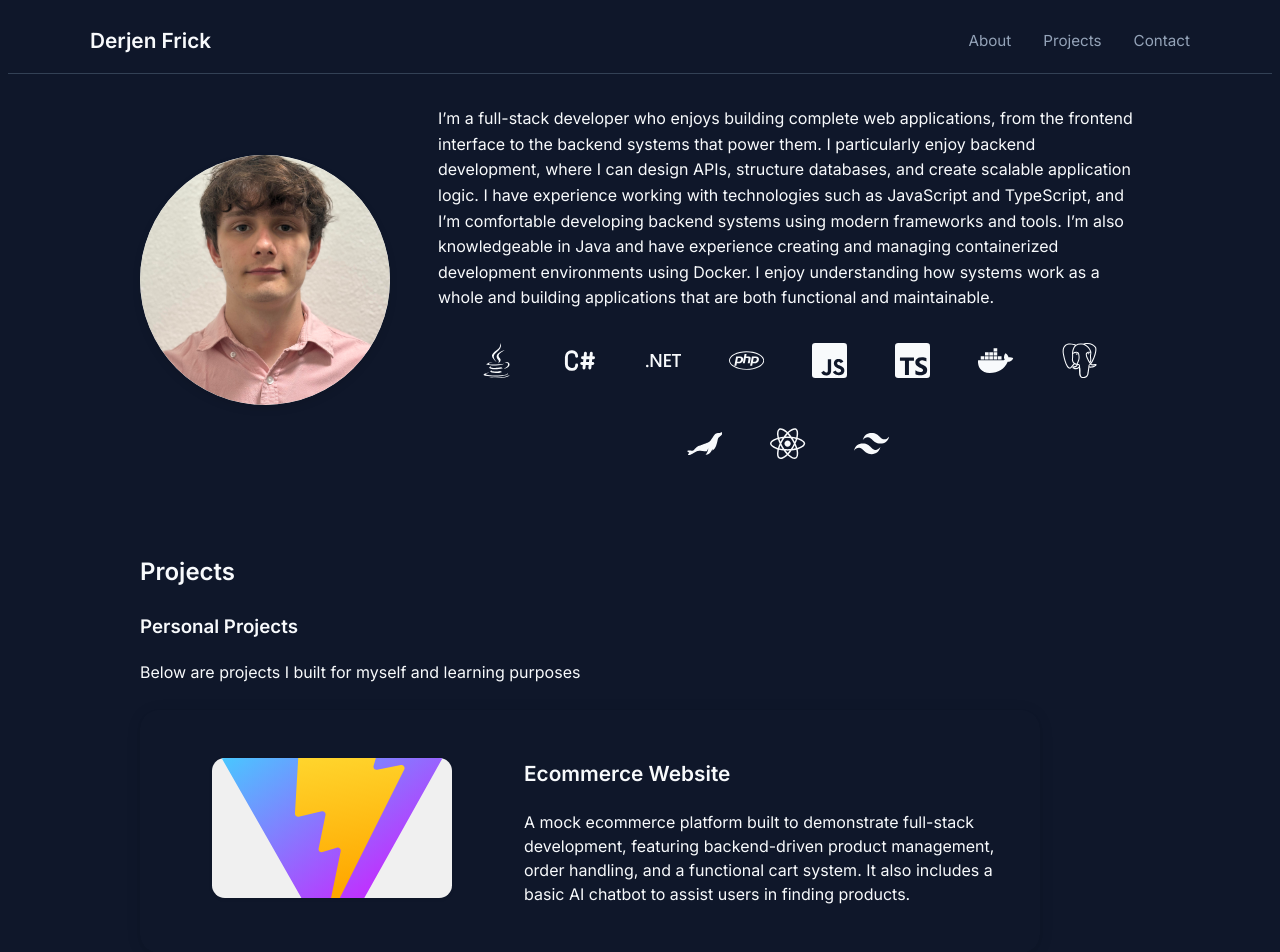
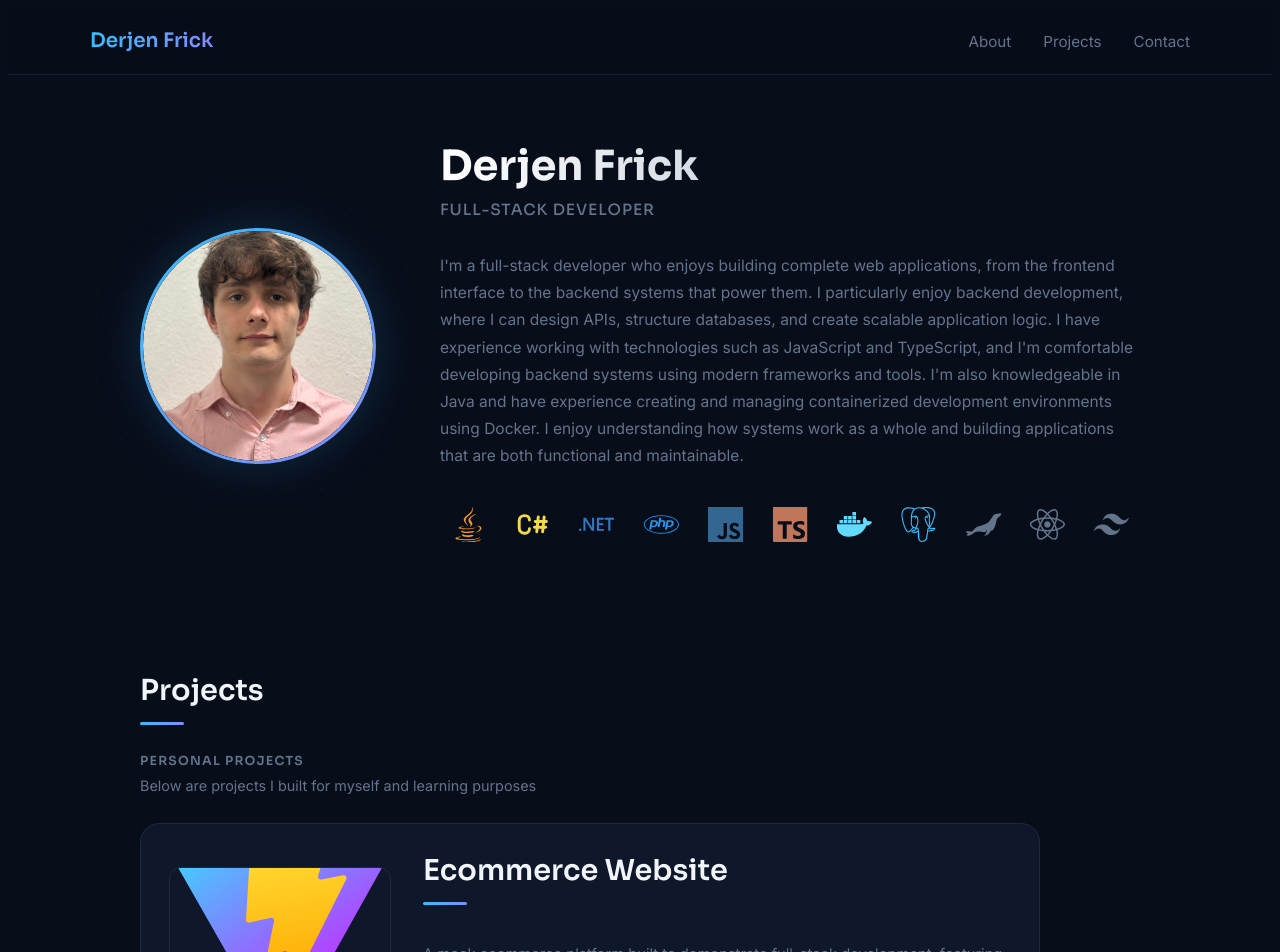
Before and after one commit to oomfrikkie/PortfolioDerjenFrick, a React app in the folder portfolio/: page /home in a window 1280 px wide. Shown: the top 952 px of the page. Built offline with nearby package versions, Linux system fonts and the light colour scheme; the HTML template or start-up script is replaced by a standard one.

Commit message:
redesign

```diff
--- a/portfolio/src/components/navbar/navbar.css
+++ b/portfolio/src/components/navbar/navbar.css
@@ -1,37 +1,44 @@
-.navbar{
+.navbar {
   width: 100%;
-    border-bottom: 1px solid var(--border-subtle);
-    background-color: var(--bg-main);
+  border-bottom: 1px solid rgba(30, 41, 59, 0.7);
+  background-color: rgba(8, 13, 26, 0.85);
+  backdrop-filter: blur(16px);
+  -webkit-backdrop-filter: blur(16px);
+  position: sticky;
+  top: 0;
+  z-index: 100;
   box-sizing: border-box;
   overflow-x: hidden;
 }
 
-.navbar-container{
+.navbar-container {
   max-width: 1100px;
   margin: 0 auto;
   padding: 1rem 2rem;
-
   display: flex;
   justify-content: space-between;
   align-items: center;
 }
 
 /* logo */
-.logo a{
-    font-size: 1.3rem;
+.logo a {
+  font-family: 'Sora', sans-serif;
+  font-size: 1.25rem;
   font-weight: 600;
   text-decoration: none;
-    color: var(--text-main);
+  background: linear-gradient(90deg, #38bdf8 0%, #818cf8 100%);
+  -webkit-background-clip: text;
+  -webkit-text-fill-color: transparent;
+  background-clip: text;
 }
 
 /* nav links */
-/* nav links */
-.nav-links{
+.nav-links {
   display: flex;
   gap: 2rem;
 }
 
-.nav-links a{
+.nav-links a {
   text-decoration: none;
   color: var(--text-muted);
   font-size: 0.95rem;
@@ -48,25 +55,40 @@
   cursor: pointer;
   font-family: inherit;
   text-decoration: none;
-    transition: color 0.2s ease, transform 0.2s ease;
+  transition: color 0.2s ease;
+  position: relative;
+}
+
+.nav-link-btn::after {
+  content: '';
+  position: absolute;
+  bottom: -4px;
+  left: 0;
+  width: 0;
+  height: 2px;
+  background: linear-gradient(90deg, #38bdf8, #818cf8);
+  border-radius: 1px;
+  transition: width 0.25s ease;
 }
 
 .nav-link-btn:hover {
-    color: var(--accent-primary);
-    transform: translateY(-2px);
-}
+  color: var(--text-main);
 }
 
-.nav-links a:hover{
+.nav-link-btn:hover::after {
+  width: 100%;
+}
+
+.nav-links a:hover {
   color: var(--accent-primary);
-    transform: translateY(-2px);
 }
+
 @media (max-width: 900px) {
   .navbar-container {
-        padding: 1rem;
+    padding: 0.9rem 1.25rem;
   }
   .nav-links {
-        gap: 1rem;
+    gap: 1.25rem;
   }
 }
 
@@ -74,15 +96,15 @@
   .navbar-container {
     flex-direction: column;
     align-items: flex-start;
-        padding: 0.5rem 1rem;
+    padding: 0.75rem 1rem;
   }
   .nav-links {
-        flex-direction: column;
-        gap: 0.5rem;
+    flex-direction: row;
+    gap: 1.2rem;
     width: 100%;
     margin-top: 0.5rem;
   }
   .logo a {
-        font-size: 1rem;
+    font-size: 1.1rem;
   }
 }
--- a/portfolio/src/components/projectcard/projectcard.css
+++ b/portfolio/src/components/projectcard/projectcard.css
@@ -4,57 +4,35 @@
   align-items: center;
   gap: 2rem;
   border-radius: 1.2rem;
-	box-shadow: 0 2px 16px 0 rgba(0, 0, 0, 0.08), 0 1.5px 4px 0 rgba(0, 0, 0, 0.04);
-	padding: 2rem;
-	margin: 1.5rem 0;
+  border: 1px solid var(--border-subtle);
+  background: var(--bg-card);
+  padding: 1.75rem;
+  margin: 0.75rem 0;
   max-width: 900px;
   width: 100%;
-	transition: transform 0.2s ease;
+  transition: transform 0.2s ease, border-color 0.2s ease, box-shadow 0.2s ease;
   box-sizing: border-box;
   overflow-x: hidden;
 }
 
 .project-card-container:hover {
-	transform: translateY(-4px) scale(1.01);
-	animation: orbitShadow 1.8s linear infinite;
+  transform: translateY(-4px);
+  border-color: rgba(56, 189, 248, 0.35);
+  box-shadow: 0 12px 36px rgba(56, 189, 248, 0.09);
 }
 
-@keyframes orbitShadow {
-	0% {
-		box-shadow:
-			0 2px 16px rgba(0, 0, 0, 0.08),
-			8px 0 20px rgba(64, 0, 255, 0.18);
-	}
-	25% {
-		box-shadow:
-			0 2px 16px rgba(0, 0, 0, 0.08),
-			0 8px 20px rgba(64, 0, 255, 0.18);
-	}
-	50% {
-		box-shadow:
-			0 2px 16px rgba(0, 0, 0, 0.08),
-			-8px 0 20px rgba(64, 0, 255, 0.18);
-	}
-	75% {
-		box-shadow:
-			0 2px 16px rgba(0, 0, 0, 0.08),
-			0 -8px 20px rgba(64, 0, 255, 0.18);
-	}
-	100% {
-		box-shadow:
-			0 2px 16px rgba(0, 0, 0, 0.08),
-			8px 0 20px rgba(64, 0, 255, 0.18);
-	}
+.project-card-image-wrapper {
+  flex-shrink: 0;
+  margin: 0;
 }
 
 .project-card-image {
-	width: 240px;
-	height: 140px;
+  width: 220px;
+  height: 130px;
   object-fit: cover;
-	border-radius: 0.8rem;
-	background: #f0f0f0;
-	box-shadow: 0 1px 4px 0 rgba(0, 0, 0, 0.06);
-	box-sizing: border-box;
+  border-radius: 0.75rem;
+  border: 1px solid var(--border-subtle);
+  display: block;
 }
 
 .project-card-information-container {
@@ -62,26 +40,33 @@
   flex-direction: column;
   align-items: flex-start;
   justify-content: center;
-	gap: 0.7rem;
+  gap: 0.6rem;
 }
 
 .project-card-information-container h2 {
-	font-size: 1.3rem;
-	margin: 0 0 0.5rem 0;
+  font-size: 1.15rem;
+  font-weight: 600;
+  margin: 0;
+  color: var(--text-main);
 }
 
 .project-card-information-container p {
-	font-size: 1rem;
+  font-size: 0.92rem;
   margin: 0;
-	line-height: 1.5;
+  line-height: 1.6;
+  color: var(--text-muted);
 }
 
 @media (max-width: 900px) {
   .project-card-container {
     flex-direction: column;
     gap: 1rem;
-		padding: 1rem;
+    padding: 1.25rem;
     max-width: 100%;
+  }
+
+  .project-card-image-wrapper {
+    width: 100%;
   }
 
   .project-card-image {
@@ -96,14 +81,14 @@
 @media (max-width: 600px) {
   .project-card-container {
     flex-direction: column;
-		gap: 0.5rem;
-		padding: 0.5rem;
+    gap: 0.75rem;
+    padding: 1rem;
     max-width: 100%;
   }
 
   .project-card-image {
     width: 100%;
-		height: 200px;
+    height: 170px;
     max-width: 100%;
     object-fit: cover;
     aspect-ratio: 16 / 9;
@@ -114,6 +99,6 @@
   }
 
   .project-card-information-container p {
-		font-size: 0.9rem;
+    font-size: 0.88rem;
   }
 }
--- a/portfolio/src/components/techstack/techstack.css
+++ b/portfolio/src/components/techstack/techstack.css
@@ -1,68 +1,84 @@
-.tech-stack{
+.tech-stack {
   display: flex;
-    gap: 0.8rem;
+  gap: 0.6rem;
   box-sizing: border-box;
   flex-wrap: wrap;
   justify-content: center;
 }
 
-.tech-item{
+.tech-item {
   position: relative;
   display: flex;
   justify-content: center;
   align-items: center;
 }
 
-.icon{
+.icon {
   font-size: 2.2rem;
-    padding: 0.5rem;
-    border-radius: 0.7rem;
-    transition: background-color 0.2s ease, transform 0.2s ease;
+  padding: 0.55rem;
+  border-radius: 0.65rem;
+  border: 1px solid transparent;
+  transition: background-color 0.2s ease, border-color 0.2s ease, transform 0.2s ease;
+  color: var(--text-muted);
 }
 
-.icon:hover{
-    background-color: var(--icon-bg);
-    transform: translateY(-5px);
+.icon:hover {
+  transform: translateY(-4px);
+  background-color: rgba(30, 41, 59, 0.8);
+  border-color: var(--border-subtle);
 }
 
-.tech-name{
+/* Brand colors — order matches TechStack.jsx */
+.tech-item:nth-child(1) .icon { color: #f89820; }   /* Java */
+.tech-item:nth-child(2) .icon { color: #f0db4f; }   /* JavaScript */
+.tech-item:nth-child(3) .icon { color: #3178c6; }   /* TypeScript */
+.tech-item:nth-child(4) .icon { color: #2496ed; }   /* Docker */
+.tech-item:nth-child(5) .icon { color: #336791; }   /* PostgreSQL */
+.tech-item:nth-child(6) .icon { color: #c0765a; }   /* MariaDB */
+.tech-item:nth-child(7) .icon { color: #61dafb; }   /* React */
+.tech-item:nth-child(8) .icon { color: #38bdf8; }   /* Tailwind */
+
+.tech-name {
   position: absolute;
-    bottom: -1.6rem;
-    font-size: 0.7rem;
-    background: var(--icon-bg);
-    padding: 2px 6px;
+  bottom: -1.9rem;
+  font-size: 0.72rem;
+  font-weight: 500;
+  background: var(--bg-card);
+  border: 1px solid var(--border-subtle);
+  color: var(--text-main);
+  padding: 3px 9px;
   border-radius: 6px;
   opacity: 0;
   pointer-events: none;
-    transition: opacity 0.2s ease;
+  transition: opacity 0.15s ease;
   white-space: nowrap;
+  z-index: 10;
 }
 
-.tech-item:hover .tech-name{
+.tech-item:hover .tech-name {
   opacity: 1;
 }
+
 @media (max-width: 900px) {
   .tech-stack {
     gap: 0.4rem;
-        flex-wrap: wrap;
   }
   .icon {
-        font-size: 1.8rem;
-        padding: 0.35rem;
+    font-size: 1.9rem;
+    padding: 0.45rem;
   }
 }
 
 @media (max-width: 600px) {
   .tech-stack {
-        gap: 0.25rem;
-        flex-wrap: wrap;
+    gap: 0.3rem;
   }
   .icon {
-        font-size: 1.1rem;
-        padding: 0.2rem;
+    font-size: 1.5rem;
+    padding: 0.35rem;
   }
   .tech-name {
-        font-size: 0.55rem;
-        padding: 2px 4px;
+    font-size: 0.65rem;
+    padding: 2px 6px;
   }
 }
--- a/portfolio/src/index.css
+++ b/portfolio/src/index.css
@@ -1,34 +1,34 @@
-@import url('https://fonts.googleapis.com/css2?family=Inter:wght@300;400;500;600&family=Sora:wght@400;500;600&display=swap');
+@import url('https://fonts.googleapis.com/css2?family=Inter:wght@300;400;500;600&family=Sora:wght@400;500;600;700&display=swap');
 
 :root {
-
   /* Backgrounds */
---bg-main: #0f172a;
---bg-secondary: #1e293b;
---bg-card: #111827;
+  --bg-main: #080d1a;
+  --bg-secondary: #0f172a;
+  --bg-card: #0f172a;
 
   /* Text */
---text-main: #f8fafc;
---text-muted: #94a3b8;
+  --text-main: #f1f5f9;
+  --text-muted: #64748b;
 
   /* Accents */
   --accent-primary: #38bdf8;
---accent-secondary: #6366f1;
---accent-highlight: #22c55e;
+  --accent-secondary: #818cf8;
+  --accent-highlight: #34d399;
 
   /* Borders */
---border-subtle: #334155;
+  --border-subtle: #1e293b;
 
   /* Icon background */
---icon-bg: #5f80ae;
-
+  --icon-bg: #1e3a5f;
 }
 
-body{
+body {
   font-family: 'Inter', system-ui, -apple-system, sans-serif;
   background-color: var(--bg-main);
+  background-image: radial-gradient(rgba(56, 189, 248, 0.035) 1px, transparent 1px);
+  background-size: 28px 28px;
   color: var(--text-main);
-  line-height: 1.6;
+  line-height: 1.7;
   box-sizing: border-box;
   overflow-x: hidden;
 }
@@ -36,6 +36,12 @@ body{
 html {
   scroll-behavior: smooth;
 }
+
+h1, h2, h3, h4 {
+  font-family: 'Sora', sans-serif;
+  line-height: 1.3;
+}
+
 @media (max-width: 900px) {
   section {
     margin-bottom: 2rem;
--- a/portfolio/src/pages/Home/Home.jsx
+++ b/portfolio/src/pages/Home/Home.jsx
@@ -12,21 +12,24 @@ export default function Home() {
     <section className="home-section">
       <div id="about" className="about-me-container">
         <div className="about-me-image-container">
-          <img src="me.jpg" alt="" />
+          <img src="me.jpg" alt="Derjen Frick" />
         </div>
 
         <div className="about-me-info-container">
           <div>
+            <h1 className="hero-name">Derjen Frick</h1>
+            <p className="hero-subtitle">Full-Stack Developer</p>
+
             <div>
               <p>
-                I’m a full-stack developer who enjoys building complete web
+                I'm a full-stack developer who enjoys building complete web
                 applications, from the frontend interface to the backend systems
                 that power them. I particularly enjoy backend development, where
                 I can design APIs, structure databases, and create scalable
                 application logic. I have experience working with technologies
-                such as JavaScript and TypeScript, and I’m comfortable
+                such as JavaScript and TypeScript, and I'm comfortable
                 developing backend systems using modern frameworks and tools.
-                I’m also knowledgeable in Java and have experience creating and
+                I'm also knowledgeable in Java and have experience creating and
                 managing containerized development environments using Docker. I
                 enjoy understanding how systems work as a whole and building
                 applications that are both functional and maintainable.
@@ -44,7 +47,6 @@ export default function Home() {
         <h2>Projects</h2>
 
         <div className="home-project-cards-container">
-
           <h3>Personal Projects</h3>
           <p>Below are projects I built for myself and learning purposes</p>
 
@@ -111,6 +113,7 @@ export default function Home() {
 
       <section id="background">
         <h2>Background</h2>
+        <div className="background-card">
           <p>
             I was born and raised in South Africa, and after visiting the
             Netherlands I decided to move there to pursue my studies. At the time
@@ -121,9 +124,10 @@ export default function Home() {
             My interest in programming originally started through gaming and
             curiosity about how games are built. That curiosity later expanded
             into learning how to build software, websites, and applications.
-          Outside of development, I’m still a gamer at heart and also enjoy
+            Outside of development, I'm still a gamer at heart and also enjoy
             playing guitar and piano.
           </p>
+        </div>
       </section>
 
       <section id="contact" className="contact-section">
--- a/portfolio/src/pages/Home/home.css
+++ b/portfolio/src/pages/Home/home.css
@@ -3,32 +3,38 @@
   display: flex;
   flex-direction: column;
   align-items: center;
-    padding: 1rem;
-    gap: 4rem;
+  padding: 4rem 1.5rem 6rem;
+  gap: 6rem;
   box-sizing: border-box;
   overflow-x: hidden;
 }
+
+/* ── ABOUT / HERO ─────────────────────────────────────────── */
 
 .about-me-container {
   display: flex;
   flex-direction: row;
   align-items: center;
-    gap: 3rem;
+  gap: 4rem;
   max-width: 1000px;
   width: 100%;
 }
 
-/* image */
 .about-me-image-container {
-    width: 250px;
-    height: 250px;
-    background: #ddd;
+  width: 230px;
+  height: 230px;
+  flex-shrink: 0;
+  border-radius: 50%;
+  overflow: hidden;
+  /* gradient border ring */
+  border: 3px solid transparent;
+  background:
+    linear-gradient(var(--bg-main), var(--bg-main)) padding-box,
+    linear-gradient(135deg, #38bdf8, #818cf8) border-box;
+  box-shadow: 0 0 48px rgba(56, 189, 248, 0.18);
   display: flex;
   align-items: center;
   justify-content: center;
-    border-radius: 50%;
-    overflow: hidden;
-    box-shadow: 0 4px 8px rgba(0, 0, 0, 0.1);
 }
 
 .about-me-image-container img {
@@ -38,7 +44,6 @@
   border-radius: 50%;
 }
 
-/* right side */
 .about-me-info-container {
   display: flex;
   flex-direction: column;
@@ -48,109 +53,244 @@
   width: 100%;
 }
 
+.hero-name {
+  font-size: 2.6rem;
+  font-weight: 700;
+  margin: 0 0 0.25rem 0;
+  background: linear-gradient(90deg, #ffffff 0%, #94a3b8 100%);
+  -webkit-background-clip: text;
+  -webkit-text-fill-color: transparent;
+  background-clip: text;
+}
+
+.hero-subtitle {
+  font-family: 'Sora', sans-serif;
+  font-size: 1rem;
+  font-weight: 500;
+  color: var(--accent-primary);
+  letter-spacing: 0.06em;
+  text-transform: uppercase;
+  margin: 0 0 1.5rem 0;
+}
+
 .about-me-info-container p {
-    line-height: 1.6;
-    margin-bottom: 1.5rem;
+  color: var(--text-muted);
+  line-height: 1.75;
+  margin-bottom: 1.75rem;
+  font-size: 0.97rem;
 }
+
+/* ── SECTION HEADINGS ─────────────────────────────────────── */
+
+#projects h2,
+#background h2,
+#contact h2 {
+  position: relative;
+  padding-bottom: 1rem;
+  margin-bottom: 1.75rem;
+  font-size: 1.8rem;
+  font-weight: 600;
+  color: var(--text-main);
+}
+
+#projects h2::after,
+#background h2::after,
+#contact h2::after {
+  content: '';
+  position: absolute;
+  bottom: 0;
+  left: 0;
+  width: 44px;
+  height: 3px;
+  background: linear-gradient(90deg, var(--accent-primary), var(--accent-secondary));
+  border-radius: 2px;
+}
+
+/* ── PROJECTS ─────────────────────────────────────────────── */
+
+#projects,
+#contact,
+#background {
+  width: 100%;
+  max-width: 1000px;
+  scroll-margin-top: 80px;
+}
+
+#about {
+  scroll-margin-top: 80px;
+}
+
+.home-project-cards-container {
+  display: flex;
+  flex-direction: column;
+  align-items: flex-start;
+  width: 100%;
+}
+
+.home-project-cards-container h3 {
+  font-size: 0.78rem;
+  font-weight: 600;
+  letter-spacing: 0.1em;
+  text-transform: uppercase;
+  color: var(--text-muted);
+  margin: 2.5rem 0 0.3rem 0;
+  padding: 0;
+}
+
+.home-project-cards-container h3:first-child {
+  margin-top: 0;
+}
+
+.home-project-cards-container > p {
+  font-size: 0.9rem;
+  color: var(--text-muted);
+  margin: 0 0 0.75rem 0;
+}
+
+/* ── BACKGROUND / STORY ───────────────────────────────────── */
+
+.background-card {
+  background: var(--bg-card);
+  border: 1px solid var(--border-subtle);
+  border-radius: 1.2rem;
+  padding: 2rem 2.25rem;
+  line-height: 1.8;
+}
+
+.background-card p {
+  color: var(--text-muted);
+  margin: 0 0 1rem 0;
+  font-size: 0.97rem;
+}
+
+.background-card p:last-child {
+  margin-bottom: 0;
+}
+
+/* ── CONTACT ──────────────────────────────────────────────── */
+
+.contact-description {
+  color: var(--text-muted);
+  line-height: 1.75;
+  margin: 0 0 2.5rem 0;
+  font-size: 0.97rem;
+}
+
+.contact-description strong {
+  color: var(--text-main);
+}
+
+.contact-links {
+  display: flex;
+  justify-content: flex-start;
+  align-items: stretch;
+  gap: 1rem;
+  flex-wrap: wrap;
+  width: 100%;
+}
+
+.contact-item {
+  display: flex;
+  flex-direction: column;
+  align-items: center;
+  gap: 0.6rem;
+  padding: 1.4rem 1.75rem;
+  background: var(--bg-card);
+  border: 1px solid var(--border-subtle);
+  border-radius: 1rem;
+  color: var(--text-muted);
+  text-decoration: none;
+  transition: border-color 0.2s ease, transform 0.2s ease, box-shadow 0.2s ease;
+  min-width: 110px;
+}
+
+.contact-item:hover {
+  border-color: rgba(56, 189, 248, 0.5);
+  transform: translateY(-4px);
+  box-shadow: 0 8px 28px rgba(56, 189, 248, 0.1);
+  color: var(--text-main);
+}
+
+.contact-icon {
+  font-size: 1.75rem;
+  color: var(--accent-primary);
+  transition: color 0.2s ease;
+}
+
+.contact-item span {
+  position: static;
+  opacity: 1;
+  pointer-events: auto;
+  font-size: 0.8rem;
+  font-weight: 500;
+  letter-spacing: 0.03em;
+  background: none;
+  padding: 0;
+  border-radius: 0;
+  transform: none;
+  white-space: nowrap;
+  color: var(--text-muted);
+  transition: color 0.2s ease;
+}
+
+.contact-item:hover span {
+  color: var(--text-main);
+}
+
+/* ── RESPONSIVE ───────────────────────────────────────────── */
+
 @media (max-width: 900px) {
+  .home-section {
+    gap: 4rem;
+    padding: 3rem 1rem 4rem;
+  }
+
   .about-me-container {
     flex-direction: column;
-        gap: 1.5rem;
+    gap: 2rem;
     max-width: 100%;
   }
+
   .about-me-image-container {
     width: 180px;
     height: 180px;
+  }
+
+  .hero-name {
+    font-size: 2rem;
   }
 }
 
 @media (max-width: 600px) {
   .home-section {
-        gap: 2rem;
-        padding: 0.5rem;
+    gap: 3rem;
+    padding: 2rem 1rem 3rem;
   }
+
   .about-me-container {
-        flex-direction: column;
-        gap: 1rem;
+    gap: 1.5rem;
     max-width: 100%;
   }
+
   .about-me-image-container {
-        width: 120px;
-        height: 120px;
-    }
+    width: 140px;
+    height: 140px;
   }
 
-/* projects + contact sections */
-#projects,
-#contact, #background {
-    width: 100%;
-    max-width: 1000px;
+  .hero-name {
+    font-size: 1.7rem;
   }
 
-/* tech stack */
-.tech-stack {
-    display: flex;
-    justify-content: center;
-    gap: 2rem;
-    flex-wrap: wrap;
+  .hero-subtitle {
+    font-size: 0.85rem;
   }
 
-/* contact */
- .contact-description {
-    width: 100%;
-    line-height: 1.6;
-    margin: 1rem 0 2rem 0;
-    text-align: left;
-}
-
-.contact-links {
-    display: flex;
-    justify-content: center;
-    align-items: center;
-    gap: 2rem;
-    flex-wrap: wrap;
-    width: 100%;
+  .background-card {
+    padding: 1.5rem;
   }
 
   .contact-item {
-    position: relative;
-    display: flex;
-    justify-content: center;
-    align-items: center;
-    color: var(--text-main);
-    text-decoration: none;
+    padding: 1.1rem 1.3rem;
+    min-width: 90px;
   }
-
-.contact-icon {
-    font-size: 2.5rem;
-    padding: 0.6rem;
-    border-radius: 0.7rem;
-    transition: background-color 0.2s ease, transform 0.2s ease;
 }
-
-.contact-item:hover .contact-icon {
-    background-color: var(--icon-bg);
-    transform: translateY(-5px);
-}
-
-
-.contact-item span {
-    position: absolute;
-    top: calc(100% + 8px);
-    left: 50%;
-    transform: translateX(-50%);
-    white-space: nowrap;
-
-    font-size: 0.75rem;
-    background: var(--icon-bg);
-    padding: 3px 8px;
-    border-radius: 6px;
-
-    opacity: 0;
-    pointer-events: none;
-    transition: opacity 0.2s ease;
-}
-
-.contact-item:hover span {
-    opacity: 1;
-}
```
Also changed, not shown: portfolio/src/pages/ProjectDetail/projectdetail.css (+70 -65 lines). Lines whose indentation alone changed are shown as unchanged.
